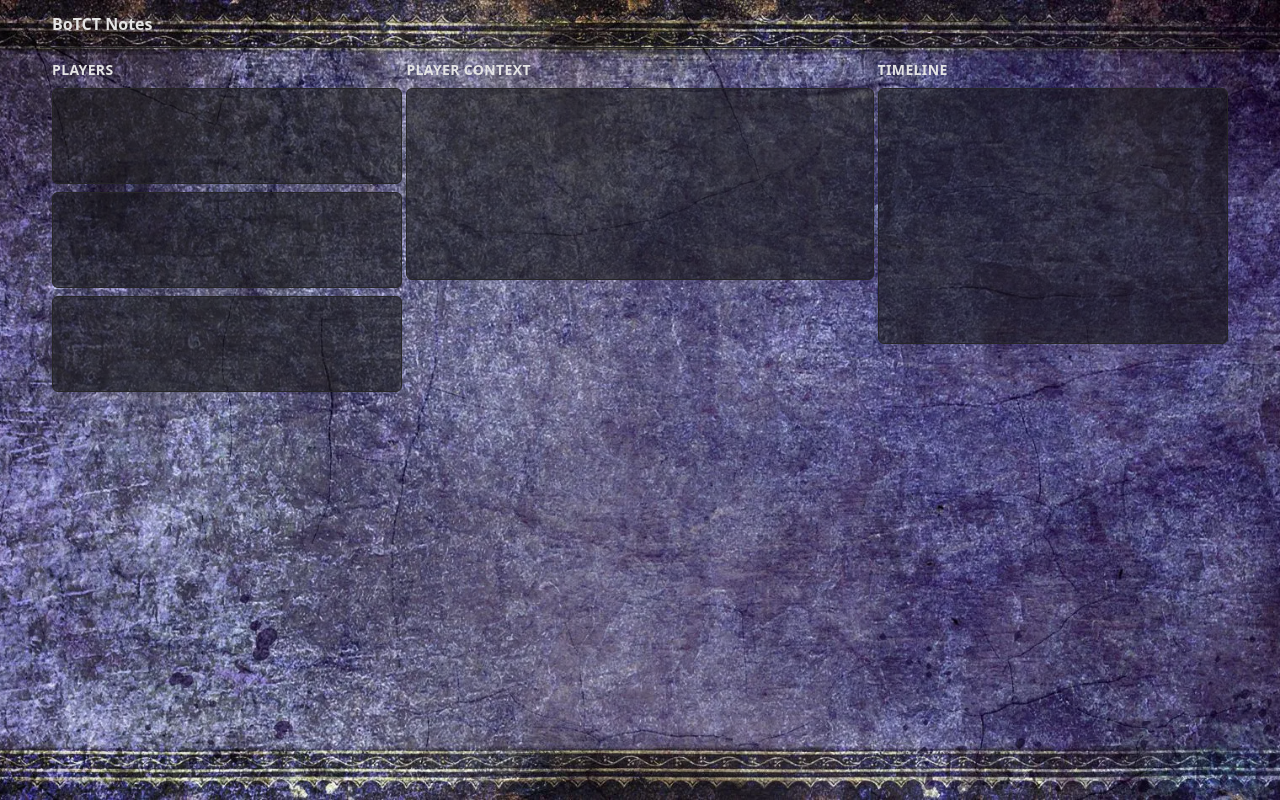
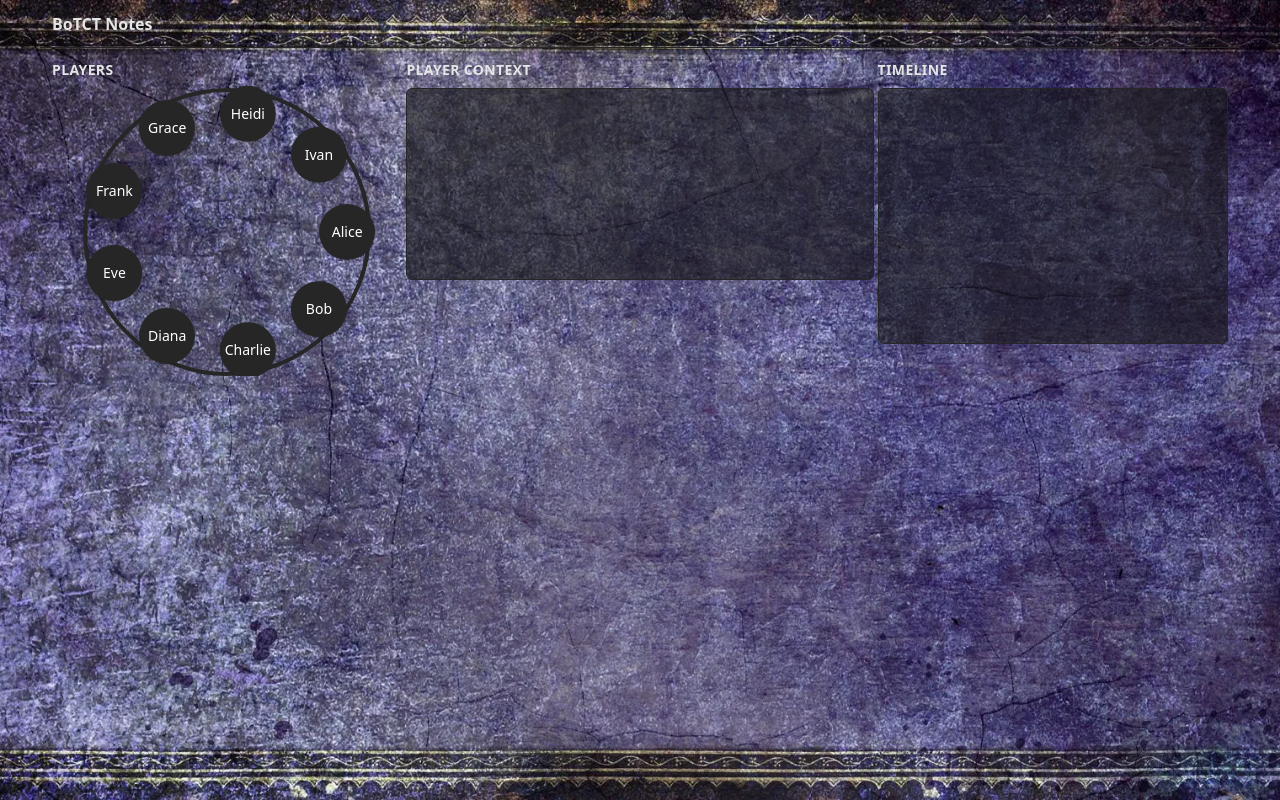
Before and after one commit to F44nboy/botcnotes, a React (Vite) app: page / in a window 1280 px wide. Built offline with nearby package versions, Linux system fonts and the light colour scheme.

Commit message:
added simple representations of players ordered in a circle. next step is to improve player display

```diff
--- a/src/App.tsx
+++ b/src/App.tsx
@@ -5,12 +5,13 @@
 import { CenterPane } from "./components/layout/CenterPane";
 import { RightPane } from "./components/layout/RightPane";
 
-
+type Player = string;
+const players: Player[] = ["Alice", "Bob", "Charlie", "Diana", "Eve", "Frank", "Grace", "Heidi", "Ivan"];
 export default function App() {
 
   return (
     <AppShell>
-        <GameLayout left={<LeftPane />} center={<CenterPane />} right={<RightPane />} />
+        <GameLayout left={<LeftPane players={players} />} center={<CenterPane />} right={<RightPane />} />
     </AppShell>
   );
 }
--- a/src/components/layout/LeftPane.tsx
+++ b/src/components/layout/LeftPane.tsx
@@ -1,16 +1,35 @@
-// src/components/layout/LeftPane.tsx
-export function LeftPane() {
+export function LeftPane({ players }: { players: string[] }) {
+  const radius = 120; // px
+
   return (
     <div>
       <h2 className="text-sm font-semibold tracking-wide uppercase text-neutral-200 mb-2">
         Players
       </h2>
-      <div className="space-y-2">
-        {/* später: PlayersPanel */}
-        <div className="h-24 rounded-md bg-neutral-900/60 border border-neutral-800" />
-        <div className="h-24 rounded-md bg-neutral-900/60 border border-neutral-800" />
-        <div className="h-24 rounded-md bg-neutral-900/60 border border-neutral-800" />
-      </div>
+
+      {/* Kreis-Container */}
+      <ul className="relative mx-auto size-72 rounded-full border-4 border-neutral-800 list-none p-0 m-0">
+        {players.map((player, i) => {
+          const angle = (360 / players.length) * i;
+          return (
+            <li
+              key={player}
+              className="absolute w-14 h-14 rounded-full bg-neutral-800 text-white text-sm
+                         flex items-center justify-center shadow"
+              style={{
+                top: "50%",
+                left: "50%",
+                // wichtig: zuerst zur Mitte, dann rotieren/verteilen
+                transform: `translate(-50%, -50%) rotate(${angle}deg)
+                            translate(${radius}px) rotate(-${angle}deg)`,
+                transformOrigin: "center center",
+              }}
+            >
+              {player}
+            </li>
+          );
+        })}
+      </ul>
     </div>
   );
 }
```
